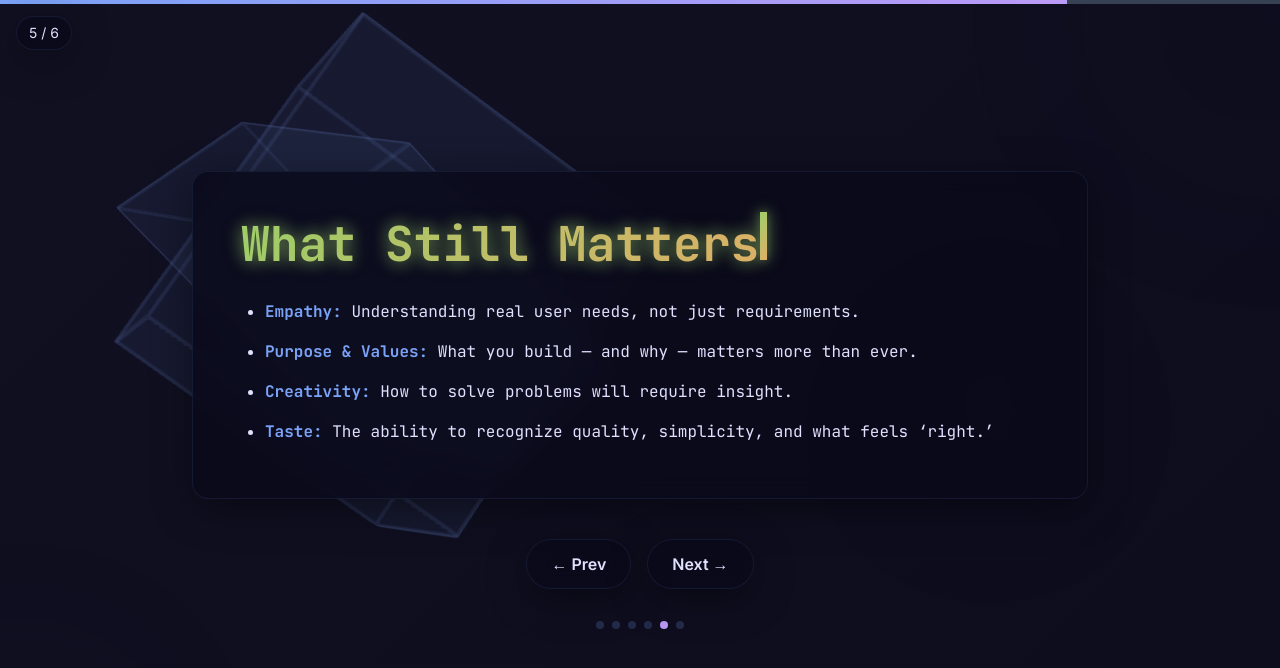
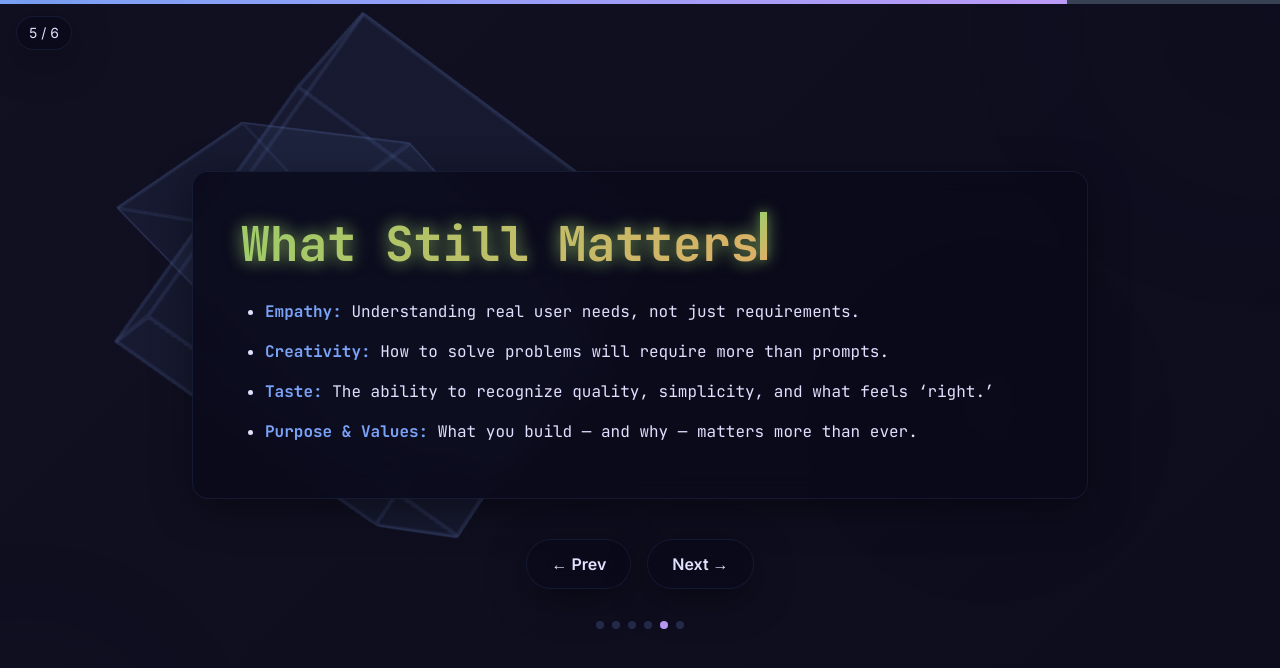
Before and after one commit to kasima/slides-when-code-is-cheap, a Next.js app: page / in a window 1280 px wide. Both pictures are taken after a click on the button 664 px from the left and 625 px from the top of the page. Shown: the top 668 px of the page. Built offline with nearby package versions, Linux system fonts and the light colour scheme.

Commit message:
Text update

```diff
--- a/src/app/page.tsx
+++ b/src/app/page.tsx
@@ -148,9 +148,9 @@ const slides = [
     content: (
       <ul className="list-disc pl-6 space-y-4">
         <li className="text-[var(--text-primary)]"><b className="text-[var(--primary)] dark:text-[var(--accent)]">Empathy:</b> Understanding real user needs, not just requirements.</li>
+        <li className="text-[var(--text-primary)]"><b className="text-[var(--primary)] dark:text-[var(--accent)]">Creativity:</b> How to solve problems will require more than prompts.</li>
+        <li className="text-[var(--text-primary)]"><b className="text-[var(--primary)] dark:text-[var(--accent)]">Taste:</b> The ability to recognize quality, simplicity, and what feels &lsquo;right.&rsquo;</li>
         <li className="text-[var(--text-primary)]"><b className="text-[var(--primary)] dark:text-[var(--accent)]">Purpose &amp; Values:</b> What you build &mdash; and why &mdash; matters more than ever.</li>
-        <li className="text-[var(--text-primary)]"><b className="text-[var(--primary)] dark:text-[var(--accent)]">Creativity:</b> How to solve problems will require insight.</li>
-        <li className="text-[var(--text-primary)]"><b className="text-[var(--primary)] dark:text-[var(--accent)]">Taste:</b> The ability to recognize quality, simplicity, and what feels &lsquo;right.&rsquo;</li>
       </ul>
     ),
   },
```
